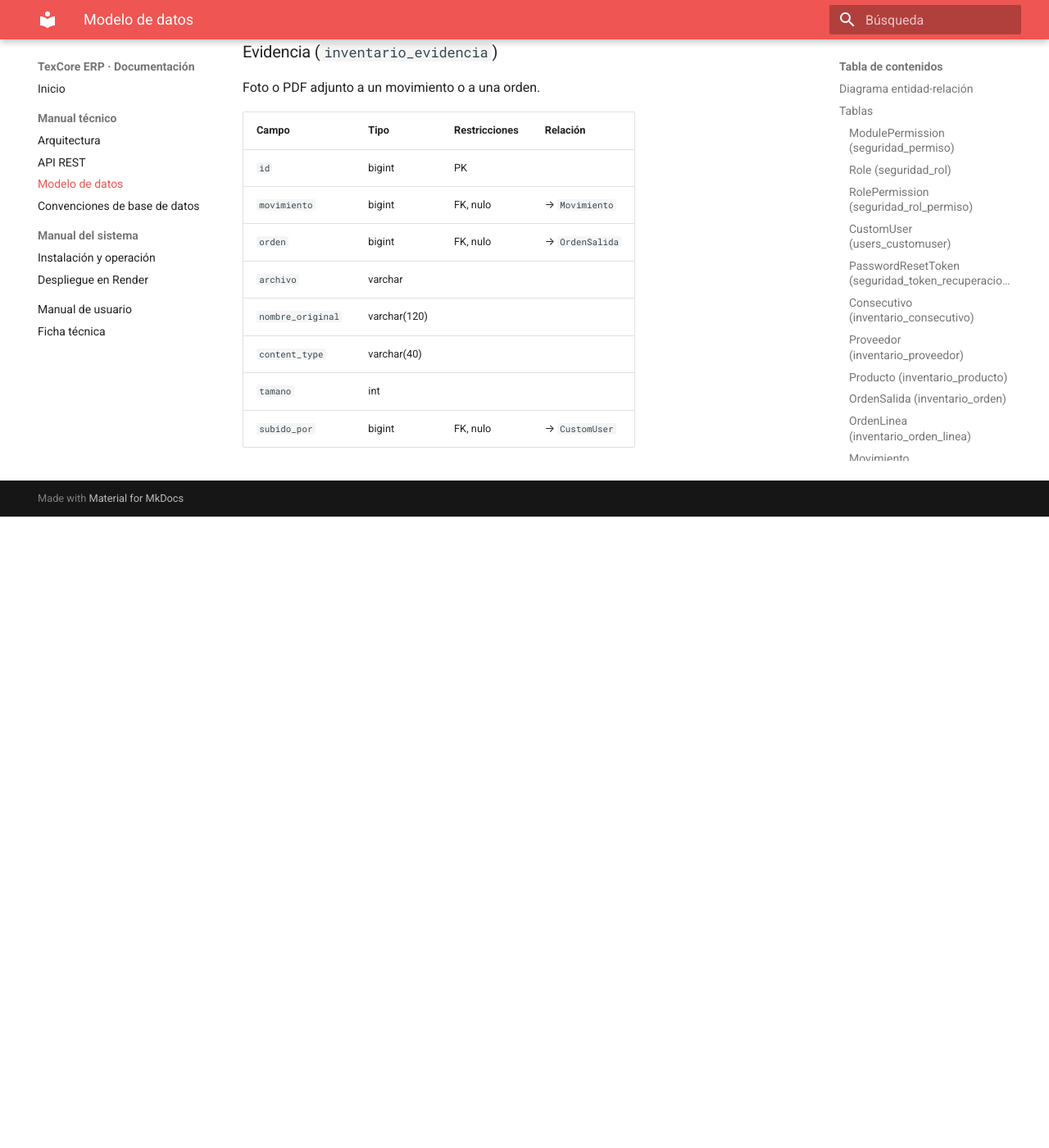
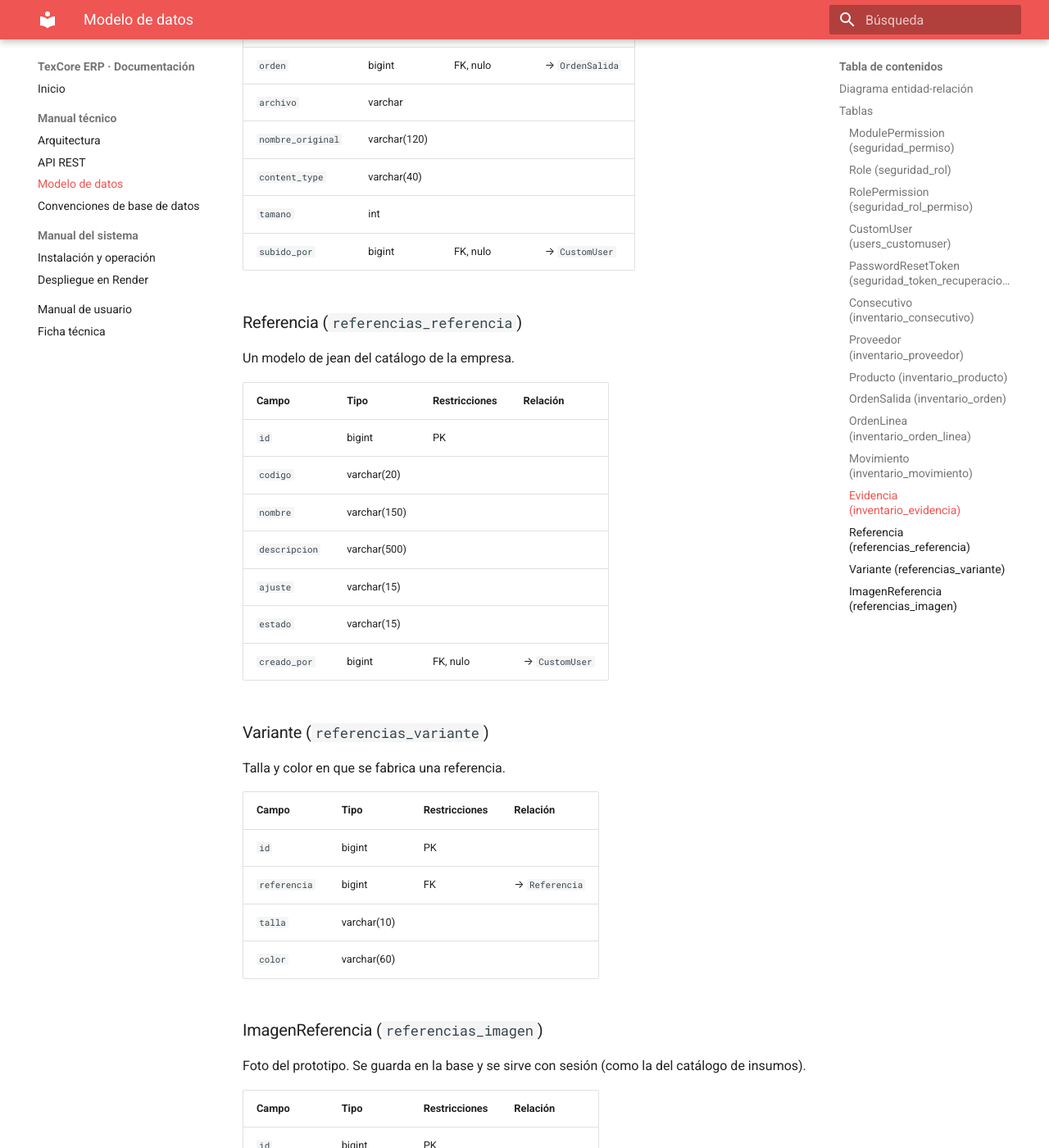
Before and after one commit to BayronVV/TexCoreERP-Backend, an MkDocs documentation site: the page built from docs/modelo-de-datos.md, in a window 1280 px wide and 1400 px high, scrolled down 7896 px. Shown: the whole window at 82% size. Built offline with MkDocs 1.6.1 and Material for MkDocs 9.7.7, drawn with Linux system fonts in a browser that asks for light colours; before the commit the page ends 8526 px from its top, so only the background shows below that; some of the changed text lies outside the part shown.

Commit message:
docs(TE-49): modelo de datos y mapa de la API con las referencias de jean

```diff
--- a/docs/modelo-de-datos.md
+++ b/docs/modelo-de-datos.md
@@ -139,9 +139,33 @@ erDiagram
         int tamano
         bigint subido_por FK
     }
+    Referencia {
+        bigint id PK
+        varchar_20 codigo
+        varchar_150 nombre
+        varchar_500 descripcion
+        varchar_15 ajuste
+        varchar_15 estado
+        bigint creado_por FK
+    }
+    Variante {
+        bigint id PK
+        bigint referencia FK
+        varchar_10 talla
+        varchar_60 color
+    }
+    ImagenReferencia {
+        bigint id PK
+        bigint referencia FK
+        bytea imagen
+        varchar_20 tipo
+        int version
+        boolean principal
+    }
     CustomUser |o--o{ Evidencia : "subido_por"
     CustomUser |o--o{ Movimiento : "registrado_por"
     CustomUser |o--o{ OrdenSalida : "registrado_por"
+    CustomUser |o--o{ Referencia : "creado_por"
     CustomUser |o--o{ RolePermission : "granted_by"
     CustomUser ||--o{ PasswordResetToken : "user"
     ModulePermission ||--o{ RolePermission : "permission"
@@ -153,6 +177,8 @@ erDiagram
     Producto ||--o{ OrdenLinea : "producto"
     Producto ||--o{ OrdenSalida : "producto_resultado"
     Proveedor |o--o{ Movimiento : "proveedor"
+    Referencia ||--o{ ImagenReferencia : "referencia"
+    Referencia ||--o{ Variante : "referencia"
     Role |o--o{ CustomUser : "requested_area"
     Role ||--o{ CustomUser : "role"
     Role ||--o{ RolePermission : "role"
@@ -349,3 +375,41 @@ Foto o PDF adjunto a un movimiento o a una orden.
 | `content_type` | varchar(40) |  |  |
 | `tamano` | int |  |  |
 | `subido_por` | bigint | FK, nulo | → `CustomUser` |
+
+### Referencia (`referencias_referencia`)
+
+Un modelo de jean del catálogo de la empresa.
+
+| Campo | Tipo | Restricciones | Relación |
+|---|---|---|---|
+| `id` | bigint | PK |  |
+| `codigo` | varchar(20) |  |  |
+| `nombre` | varchar(150) |  |  |
+| `descripcion` | varchar(500) |  |  |
+| `ajuste` | varchar(15) |  |  |
+| `estado` | varchar(15) |  |  |
+| `creado_por` | bigint | FK, nulo | → `CustomUser` |
+
+### Variante (`referencias_variante`)
+
+Talla y color en que se fabrica una referencia.
+
+| Campo | Tipo | Restricciones | Relación |
+|---|---|---|---|
+| `id` | bigint | PK |  |
+| `referencia` | bigint | FK | → `Referencia` |
+| `talla` | varchar(10) |  |  |
+| `color` | varchar(60) |  |  |
+
+### ImagenReferencia (`referencias_imagen`)
+
+Foto del prototipo. Se guarda en la base y se sirve con sesión (como la del catálogo de insumos).
+
+| Campo | Tipo | Restricciones | Relación |
+|---|---|---|---|
+| `id` | bigint | PK |  |
+| `referencia` | bigint | FK | → `Referencia` |
+| `imagen` | bytea |  |  |
+| `tipo` | varchar(20) |  |  |
+| `version` | int |  |  |
+| `principal` | boolean |  |  |
```
Also changed, not shown: docs/api.md (+1 -0 lines), 1 other file.
